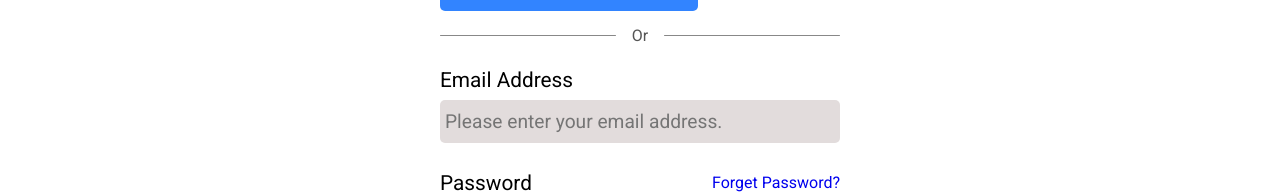
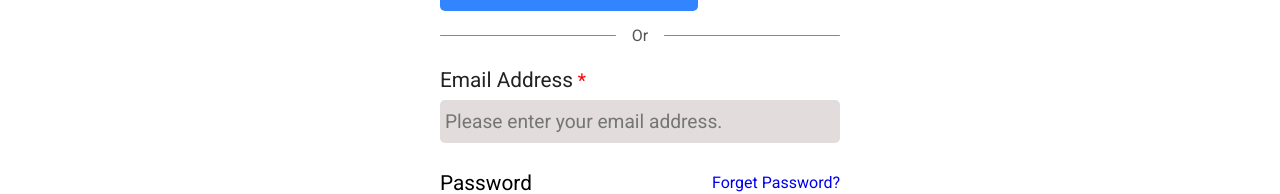
Before and after one commit to ddepu11/movil_shop_cient_side_react, a React (Create React App) app: page /log-in in a window 1280 px wide. Shown: the part 334-528 px from the top of the page. Built offline with nearby package versions, Linux system fonts and the light colour scheme; no server answers.

Commit message:
One FormControl used in SinIn page

```diff
--- a/src/components/signin/SignIn.jsx
+++ b/src/components/signin/SignIn.jsx
@@ -11,6 +11,7 @@ import {
 import Loading from '../Loading';
 import clearAllSetTimeOut from '../../utils/clearAllSetTimeOut';
 import validateForm from '../../utils/validateForm';
+import FormControl from '../signup/FormControl';
 
 const SignIn = () => {
   const { hasUserLoggedIn, userLoading, userSignUpSuccess } = useSelector(
@@ -84,24 +85,25 @@ const SignIn = () => {
               <AiOutlineGoogle className="google" />
               <span>Log in with Google</span>
             </button>
+
             <div className="or flex">
               <div className="left" />
               <span>Or</span>
               <div className="right" />
             </div>
+
             <form onSubmit={handleSubmit}>
-              <div className="form-control">
-                <label htmlFor="username">Email Address</label>
-                <input
-                  value={userCredentials.email}
-                  onChange={handleInput}
-                  type="text"
-                  name="email"
-                  id="username"
-                  placeholder="Please enter your email address."
-                />
-                <p ref={emailValidationMessageTag} className="message" />
-              </div>
+              <FormControl
+                inputValue={userCredentials.email}
+                handleInput={handleInput}
+                id="username"
+                placeholder="Please enter your email address."
+                refObj={emailValidationMessageTag}
+                type="text"
+                name="email"
+                label="Email Address"
+              />
+
               <div className="form-control">
                 <div className="pwd-label flex">
                   <label htmlFor="password">Password</label>
@@ -117,15 +119,18 @@ const SignIn = () => {
                 />
                 <p ref={passwordValidationMessageTag} className="message" />
               </div>
+
               <button type="submit" className="sign-in-btn">
                 Log In
               </button>
             </form>
+
             <div className="or flex">
               <div className="left" />
               <span>Or</span>
               <div className="right" />
             </div>
+
             <Link className="sign-up-btn" to="/sign-up">
               Don&apos;t have an account? Sign Up Now !
             </Link>
@@ -172,6 +177,19 @@ const Wrapper = styled.main`
       display: flex;
       flex-direction: column;
       margin-bottom: 20px;
+
+      .fc_top {
+        padding: 8px 0;
+        .must {
+          color: red;
+          font-size: 1.2em;
+        }
+        label {
+          font-size: 1.3em;
+          color: #222;
+        }
+      }
+
       label {
         font-size: 1.3em;
         padding: 8px 0;
--- a/src/components/signup/SignUp.jsx
+++ b/src/components/signup/SignUp.jsx
@@ -310,6 +310,7 @@ const SignUp = () => {
 
 const Wrapper = styled.main`
   padding: 35px 0;
+
   h1 {
     letter-spacing: 2px;
     text-transform: uppercase;
```
